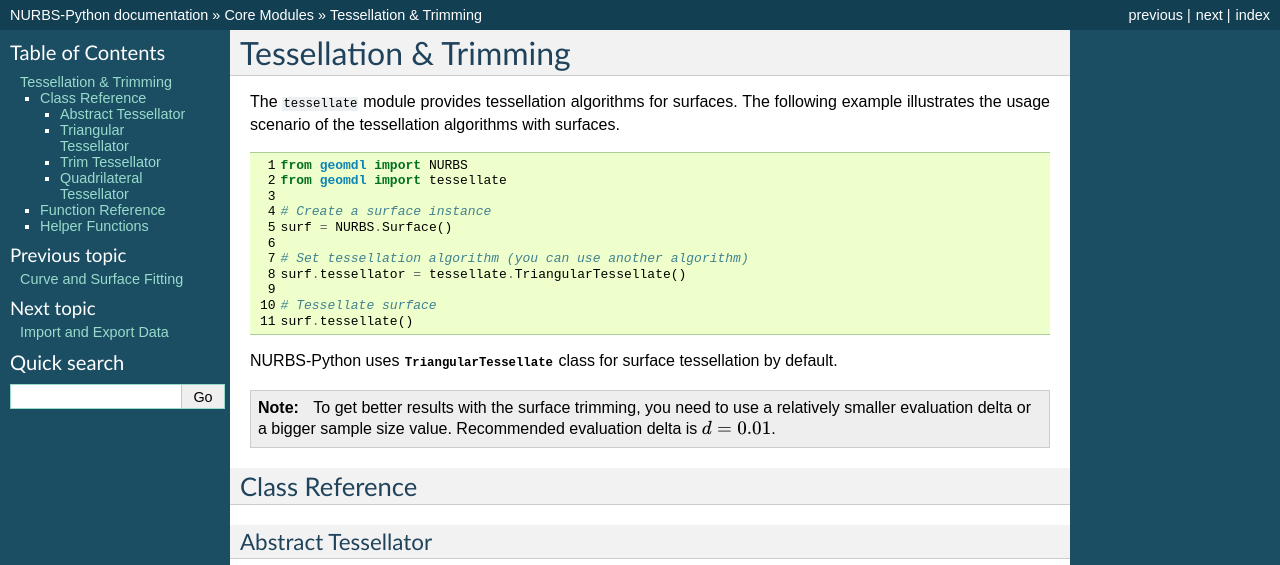
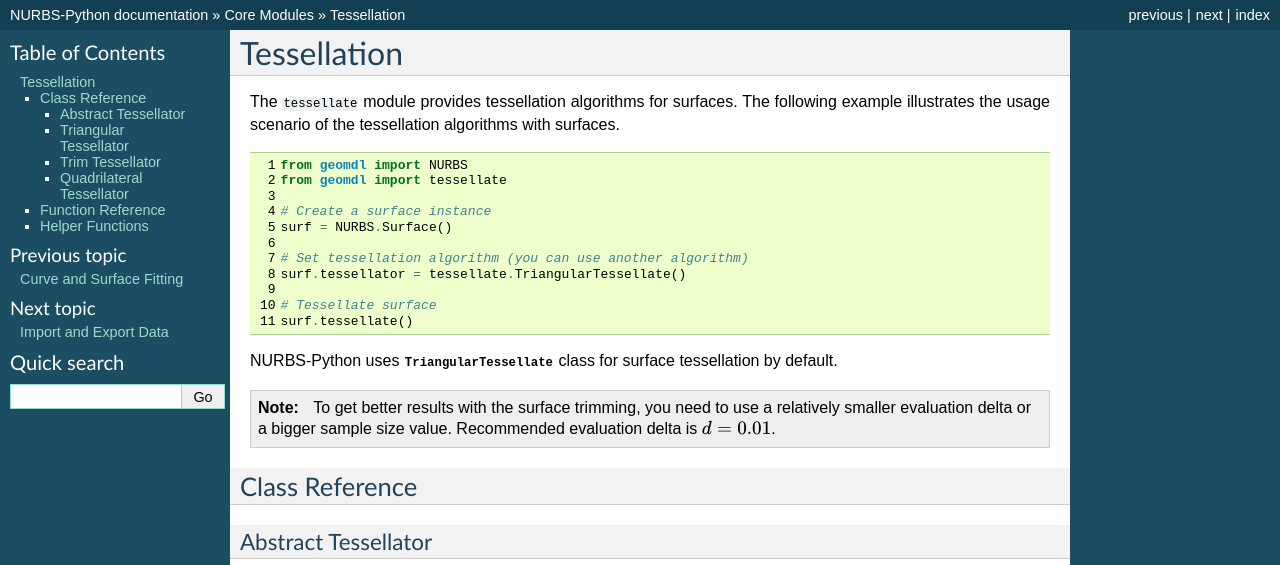
Before and after one commit to orbingol/NURBS-Python, a Sphinx documentation site: the page built from docs/module_tessellate.rst, in a window 1280 px wide and 900 px high, cut to the strip 0-565 px from the top of the window. Built offline with Sphinx 7.4.7, drawn with Linux system fonts in a browser that asks for light colours; formulas are drawn with MathJax 3; some of the changed text lies outside the part shown.

Commit message:
Minor documentation updates

```diff
--- a/docs/module_ray.rst
+++ b/docs/module_ray.rst
@@ -9,4 +9,3 @@ Function and Class Reference
 
 .. automodule:: geomdl.ray
     :members:
-    :undoc-members:
--- a/docs/module_tessellate.rst
+++ b/docs/module_tessellate.rst
@@ -1,5 +1,5 @@
-Tessellation & Trimming
-^^^^^^^^^^^^^^^^^^^^^^^
+Tessellation
+^^^^^^^^^^^^
 
 The ``tessellate`` module provides tessellation algorithms for surfaces. The following example illustrates the usage
 scenario of the tessellation algorithms with surfaces.
```
